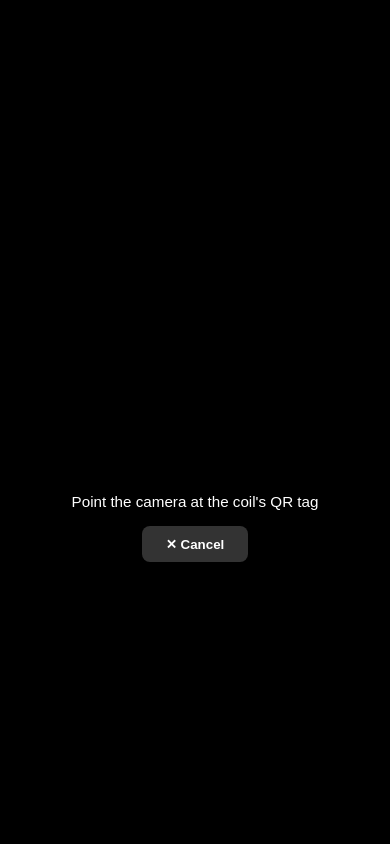
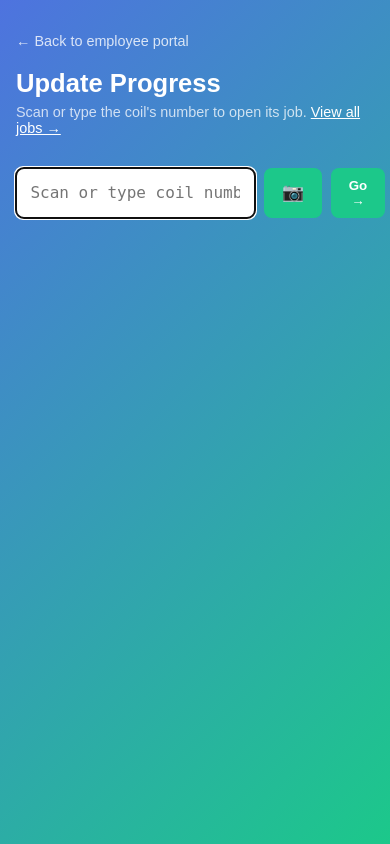
Before and after one commit to Mohini-vashisth/inventory-, a Django app: template inventory/templates/materials/select_job_for_coil.html in a window 390 px wide. Run offline with Django 4.2, Linux system fonts and the light colour scheme; the template is opened without the code that fills it, so the values that code supplies are empty.

Commit message:
Fix scan-camera modal staying visible despite the hidden attribute
.scan-modal { display: flex } was overriding the browser's default
[hidden] { display: none } rule (same author-stylesheet specificity,
and an explicit author rule beats the UA default) - the modal rendered
open on every page load instead of only after clicking the scan button.
Caught during a tablet-viewport UI check.

```diff
--- a/inventory/templates/materials/select_coil_for_order.html
+++ b/inventory/templates/materials/select_coil_for_order.html
@@ -115,6 +115,7 @@
       position: fixed; inset: 0; background: #000; z-index: 100;
       display: flex; flex-direction: column; align-items: center; justify-content: center;
     }
+    .scan-modal[hidden] { display: none; }
     .scan-modal video {
       width: 100%; max-width: 500px; border-radius: 12px;
     }
--- a/inventory/templates/materials/select_job_for_coil.html
+++ b/inventory/templates/materials/select_job_for_coil.html
@@ -49,6 +49,7 @@
       position: fixed; inset: 0; background: #000; z-index: 100;
       display: flex; flex-direction: column; align-items: center; justify-content: center;
     }
+    .scan-modal[hidden] { display: none; }
     .scan-modal video { width: 100%; max-width: 500px; border-radius: 12px; }
     .scan-modal-status { color: white; font-size: 0.95rem; margin: 1rem 0; text-align: center; padding: 0 1rem; }
     .scan-modal-cancel {
```
